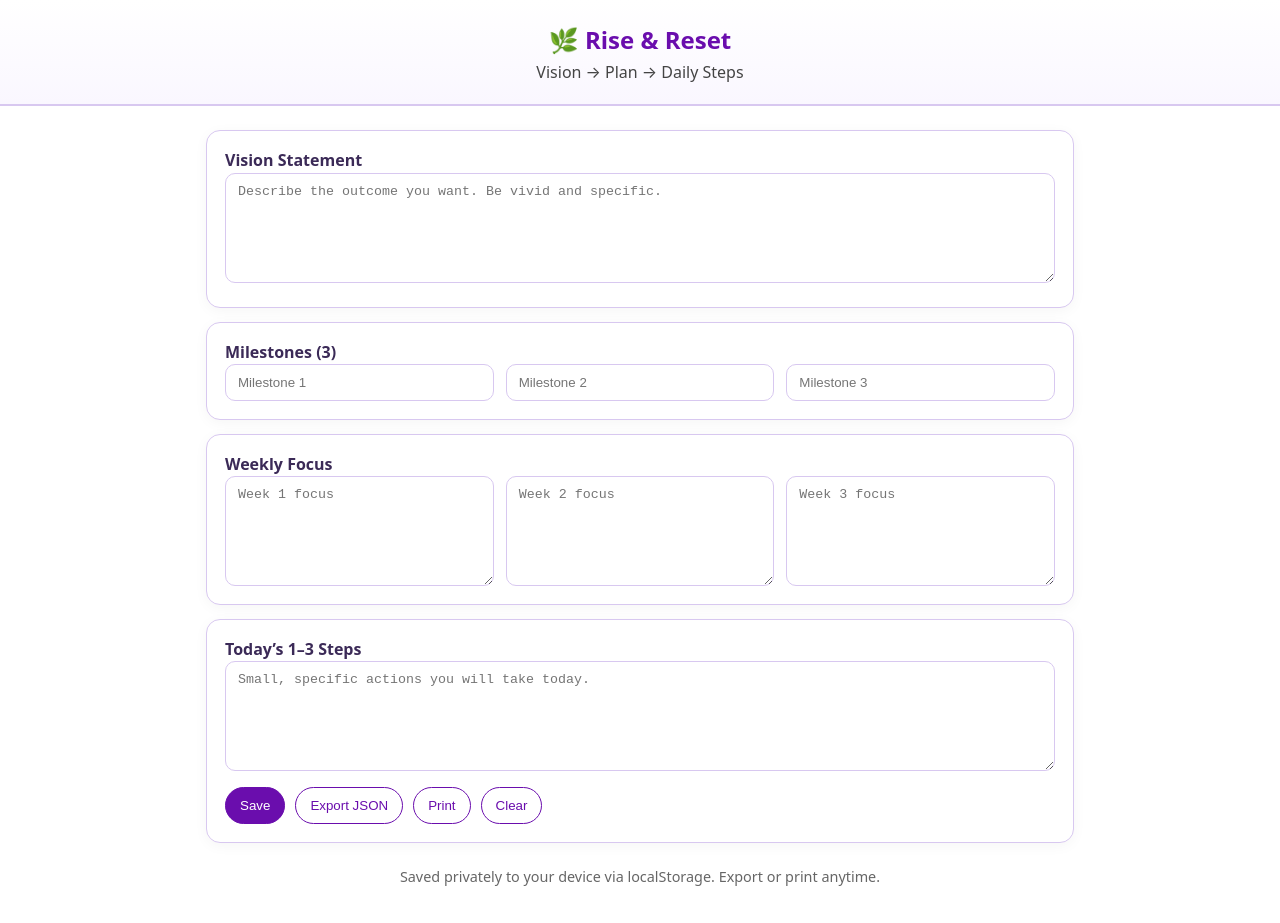
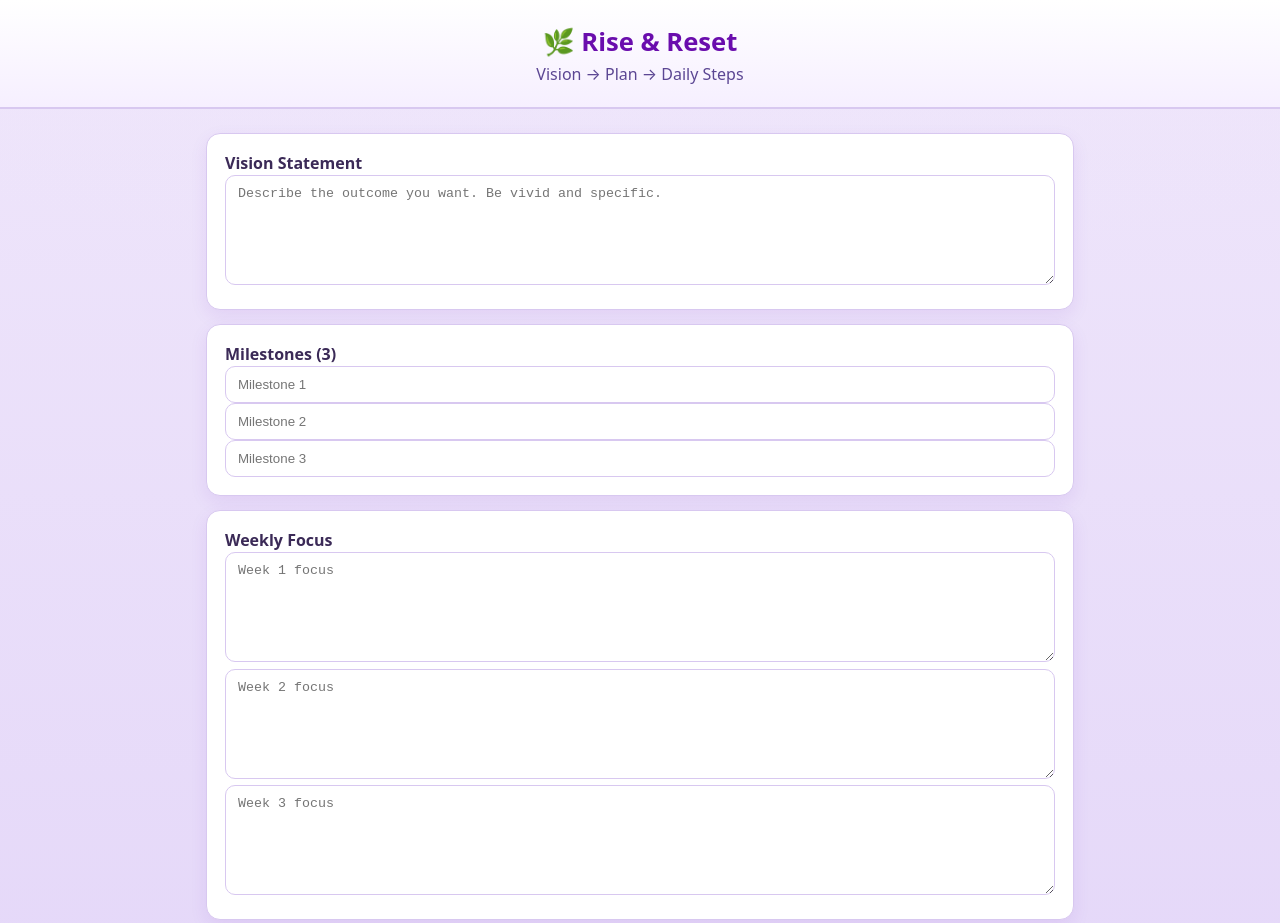
Before and after one commit to riseandresethelp-cyber/journal, a plain HTML site: page RiseAndReset_Vision_to_Steps.html in a window 1280 px wide. Shown: the top 923 px of the page. Drawn offline with Linux system fonts and the light colour scheme.

Commit message:
Update RiseAndReset_Vision_to_Steps.html

```diff
--- a/RiseAndReset_Vision_to_Steps.html
+++ b/RiseAndReset_Vision_to_Steps.html
@@ -5,26 +5,45 @@
 <meta name="viewport" content="width=device-width, initial-scale=1">
 <title>Rise & Reset — Vision to Steps</title>
 <style>
-  :root{ --purple:#6A0DAD; --border:#d8c8f0;}
+  :root { --purple:#6A0DAD; --border:#d8c8f0; --bg1:#efe6fb; --bg2:#e2d4f8; }
   *{box-sizing:border-box}
-  body{margin:0;background:#fff;color:#1f1f1f;font:16px/1.45 system-ui,-apple-system,Segoe UI,Roboto,Helvetica,Arial}
-  header{padding:20px 16px;text-align:center;border-bottom:2px solid var(--border);background:linear-gradient(180deg,#fff,#faf7ff)}
-  h1{margin:.2rem 0;font-size:1.5rem;color:var(--purple)}
-  .sub{color:#444}
+  body{
+    margin:0;
+    font:16px/1.45 system-ui,-apple-system,Segoe UI,Roboto,Helvetica,Arial;
+    color:#1f1f1f;
+    background: radial-gradient(1200px 400px at 50% -10%, var(--bg1), transparent),
+                linear-gradient(180deg,var(--bg1),var(--bg2));
+  }
+  header{
+    padding:20px 16px;
+    text-align:center;
+    border-bottom:2px solid var(--border);
+    background:linear-gradient(180deg,#ffffff,#f6efff);
+  }
+  h1{margin:.2rem 0;font-size:1.6rem;color:var(--purple)}
+  .sub{color:#5b4693}
   main{max-width:900px;margin:24px auto;padding:0 16px}
-  .card{background:#fff;border:1px solid var(--border);border-radius:14px;box-shadow:0 3px 14px rgba(0,0,0,.04);padding:18px;margin:14px 0}
+  .card{
+    background:#fff;border:1px solid var(--border);border-radius:14px;
+    box-shadow:0 6px 18px rgba(106,13,173,.08);
+    padding:18px;margin:14px 0
+  }
   label{font-weight:600;color:#3b2a57}
-  input[type="text"], textarea{width:100%;padding:10px 12px;border:1px solid var(--border);border-radius:10px;background:#fff;outline:none}
+  input[type="text"], input[type="date"], textarea, select{
+    width:100%;padding:10px 12px;border:1px solid var(--border);
+    border-radius:10px;background:#fff;outline:none
+  }
   textarea{min-height:110px;resize:vertical}
-  .grid-3{display:grid;grid-template-columns:1fr 1fr 1fr;gap:12px}
+  .grid-2{display:grid;grid-template-columns:1fr 1fr;gap:12px}
   .btns{display:flex;flex-wrap:wrap;gap:10px;margin-top:10px}
-  button{border:1px solid var(--purple);background:var(--purple);color:#fff;padding:10px 14px;border-radius:999px;cursor:pointer}
+  button{border:1px solid var(--purple);background:var(--purple);color:#fff;
+    padding:10px 14px;border-radius:999px;cursor:pointer}
   button.ghost{background:#fff;color:var(--purple)}
   footer{max-width:900px;margin:24px auto 60px;padding:0 16px;color:#555;text-align:center}
   .muted{font-size:.9rem;color:#666}
-  @media (max-width:640px){ .grid-3{grid-template-columns:1fr} }
-  @media print { header, .btns { display:none } .card{break-inside:avoid} }
+  @media (max-width:640px){ .grid-2{grid-template-columns:1fr} }
 </style>
+
 </head>
 <body>
 <header>
```
